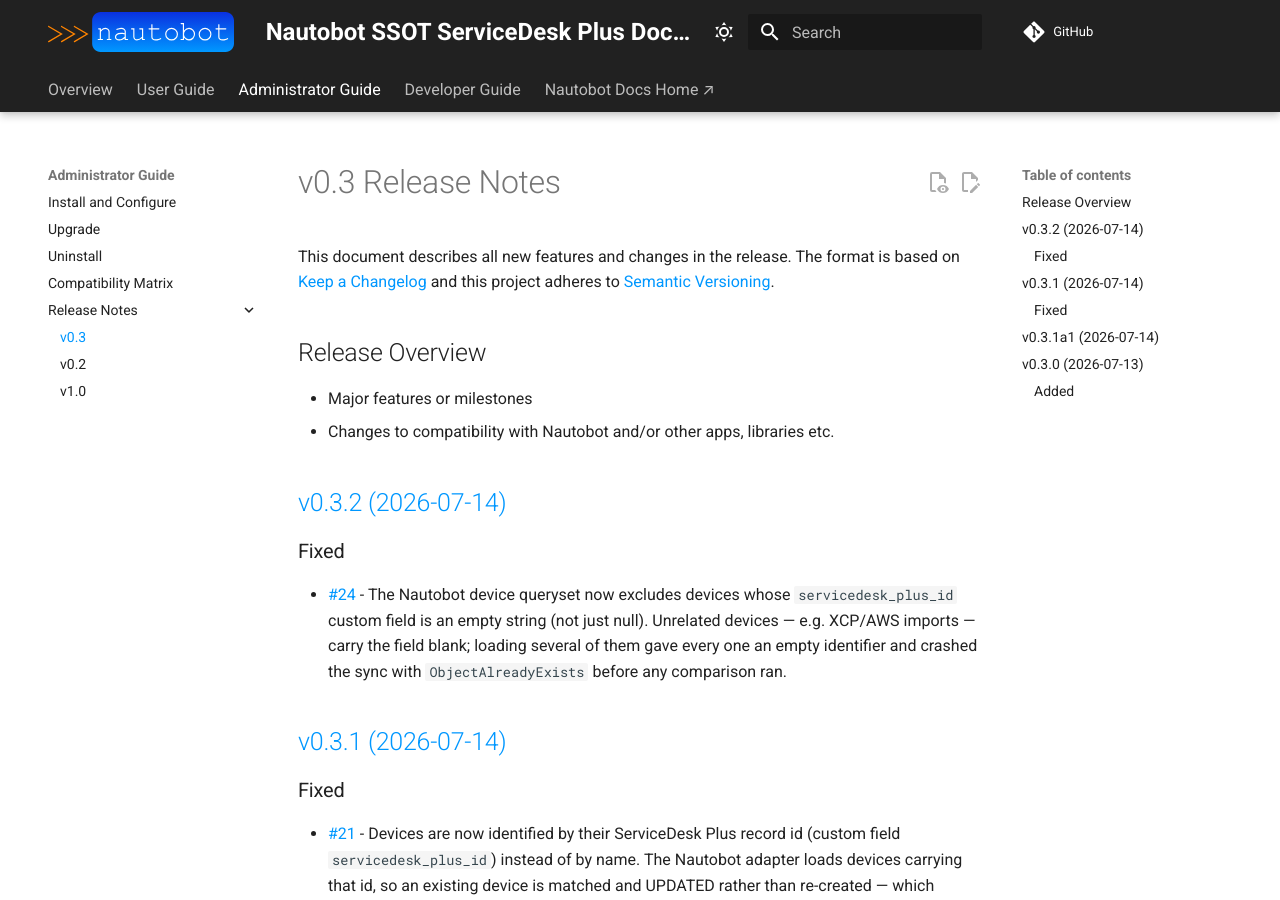
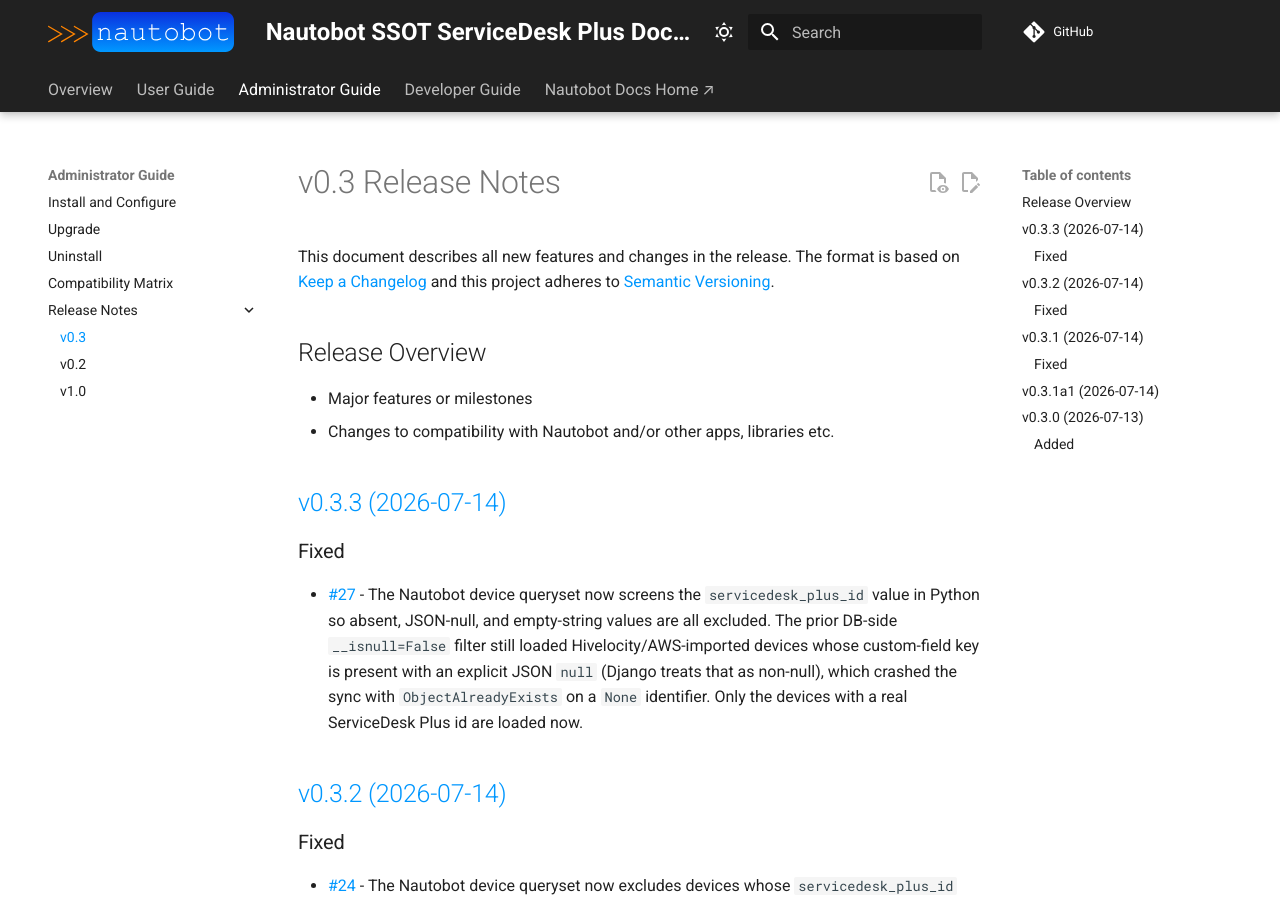
Before and after one commit to nrtc-ops/nautobot-app-ssot-servicedesk-plus, an MkDocs documentation site: the page built from docs/admin/release_notes/version_0.3.md, in a window 1280 px wide and 900 px high. Built offline with MkDocs 1.6.1 and Material for MkDocs 9.7.7, drawn with Linux system fonts in a browser that asks for light colours; comment, search, counter and statistics services are not loaded.

Commit message:
prepare release v0.3.3

```diff
--- a/docs/admin/release_notes/version_0.3.md
+++ b/docs/admin/release_notes/version_0.3.md
@@ -8,6 +8,12 @@
 - Changes to compatibility with Nautobot and/or other apps, libraries etc.
 
 <!-- towncrier release notes start -->
+
+## [v0.3.3 (2026-07-14)](https://github.com/nrtc-ops/nautobot-app-ssot-servicedesk-plus/releases/tag/v0.3.3)
+
+### Fixed
+
+- [#27](https://github.com/nrtc-ops/nautobot-app-ssot-servicedesk-plus/issues/27) - The Nautobot device queryset now screens the `servicedesk_plus_id` value in Python so absent, JSON-null, and empty-string values are all excluded. The prior DB-side `__isnull=False` filter still loaded Hivelocity/AWS-imported devices whose custom-field key is present with an explicit JSON `null` (Django treats that as non-null), which crashed the sync with `ObjectAlreadyExists` on a `None` identifier. Only the devices with a real ServiceDesk Plus id are loaded now.
 
 ## [v0.3.2 (2026-07-14)](https://github.com/nrtc-ops/nautobot-app-ssot-servicedesk-plus/releases/tag/v0.3.2)
 
--- a/pyproject.toml
+++ b/pyproject.toml
@@ -1,6 +1,6 @@
 [tool.poetry]
 name = "nautobot-ssot-servicedesk-plus"
-version = "0.3.3a0"
+version = "0.3.3"
 description = "Nautobot SSOT ServiceDesk Plus"
 authors = ["NRTC DSO <devsecops@nrtc.coop>"]
 license = "Apache-2.0"
```
Also changed, not shown: 1 other file.
